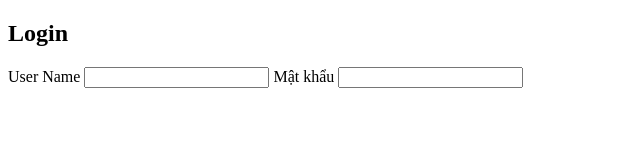
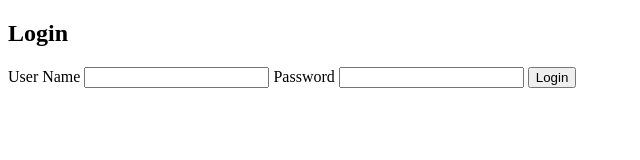
Before and after one commit to Nguyenanhnhat12/login-project, a plain HTML site: page Downloads/login-project-main/login-project-main/index.html in a window 1280 px wide. Shown: the whole page, without its empty margins (0-640 px from the left). Drawn offline with Linux system fonts and the light colour scheme.

Commit message:
B: edit password and add login button

```diff
--- a/Downloads/login-project-main/login-project-main/index.html
+++ b/Downloads/login-project-main/login-project-main/index.html
@@ -11,7 +11,9 @@
 
 <label>User Name</label>
 <input type="text" id="txtUserName">
-<label>Mật khẩu</label>
-<input type="password" id="txtmatkhau">
+<label>Password</label>
+<input type="password" id="txtpassword">
+
+<button id="btnlogin">Login</button>
 </body>
 </html>
```
